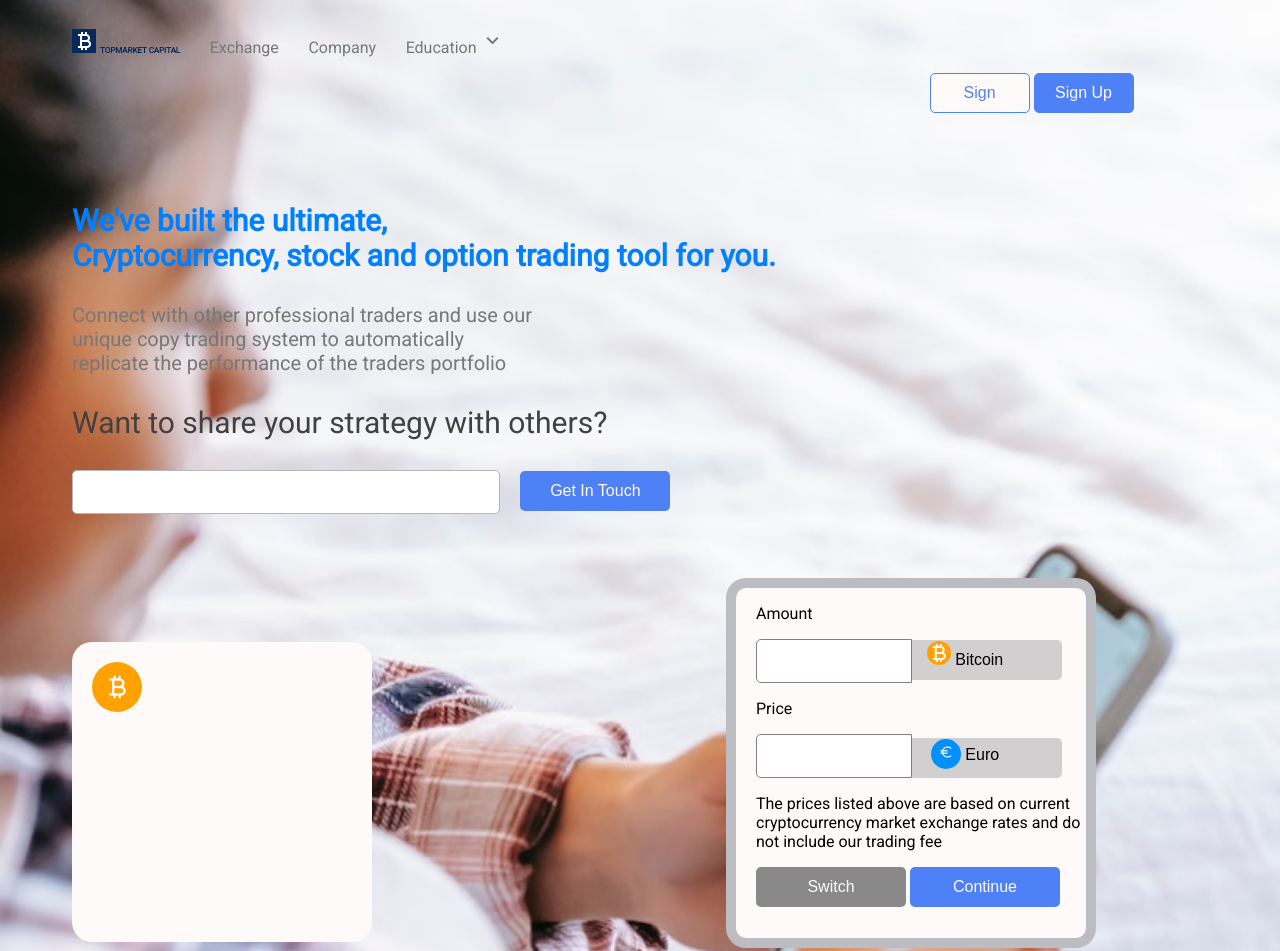
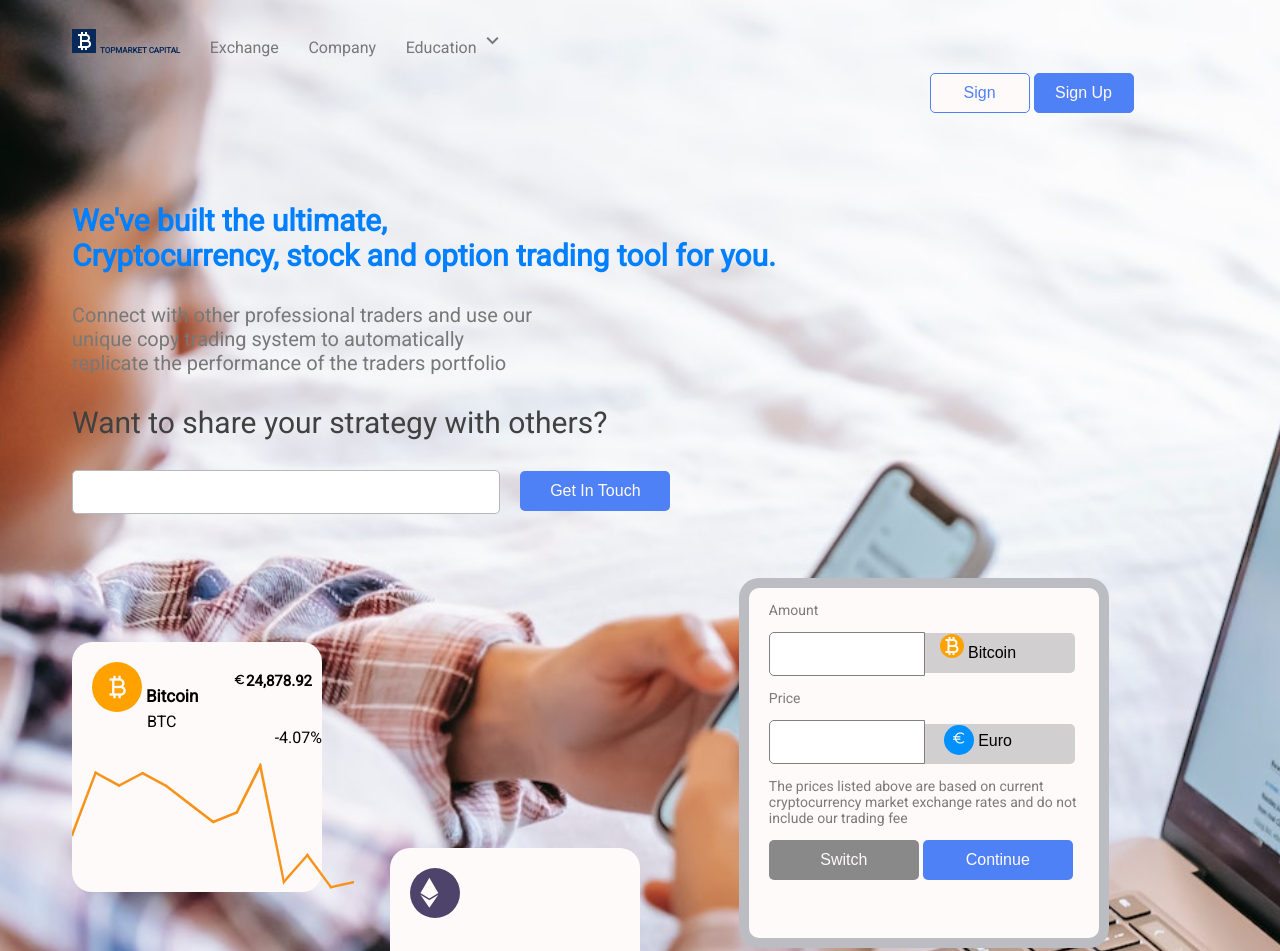
Before and after one commit to Mylesbriggs/markkktest.github.io, a plain HTML site: page index.html in a window 1280 px wide. Shown: the top 951 px of the page. Drawn offline with nearby package versions, Linux system fonts and the light colour scheme.

Commit message:
markkk.github.io

```diff
--- a/index.html
+++ b/index.html
@@ -166,7 +166,7 @@
         }
         .trading{
           float: right;
-            margin-right: 20%;
+            margin-right: 19%;
             margin-top: 5%;
             margin-left: 5%;
         }
@@ -203,6 +203,7 @@
             padding-top: 10px;
             margin-left: 20px;
             margin-top: 20px;
+            margin-bottom: 0px;
 
 
         }
@@ -270,11 +271,13 @@
         }
         .amt{
             margin-left: 20px;
+            font-size: 14px;
+            color: rgb(124, 122, 122);
         }
         .finaldiv{
             background-color: snow;
-            width: 300px;
-            height: 300px;
+            width: 250px;
+            height: 250px;
             border-radius: 20px;
 
             display: inline-block;
@@ -288,6 +291,37 @@
         .finaldiv2{
             margin-left: 5%;
             margin-top: 5%;
+        }
+        .btcdisdiv{
+            display: inline-block;
+            margin-bottom: 0px;
+
+        }
+        .btcdis{
+            font-size: 17px;
+            margin-top: 0px;
+
+        }
+        .btcdis2{
+            float: right;
+            margin-top: 30px;
+            margin-right: 10px;
+            font-size: 15px;
+        }
+        .euro2{
+            font-size: 13px;
+            font-weight: bolder;
+        }
+        .btcdis3{
+            margin-left: 75px;
+            margin-top: 0px;
+        }
+        .ll{
+            display: inline-block;
+        }
+        .btcdis4{
+            float: right;
+            text-align: center;
         }
 
 
@@ -355,10 +389,22 @@
         </div>
         <div class="lastdiv">
             <div class="finaldiv finaldiv2">
-                <span class="material-symbols-outlined bit3">
+                <span class="material-symbols-outlined bit3 btcdisdiv">
                     currency_bitcoin
                 </span>
-                <p></p>
+                <p class="btcdisdiv btcdis"><strong>Bitcoin</strong></p>
+                <p class="btcdisdiv btcdis2">
+                    <strong>
+                        <span class="material-symbols-outlined euro2">
+                            euro_symbol
+                           </span>24,878.92
+                    </strong>
+                </p>
+                <p class="btcdis3 ll">BTC</p>
+                <p class="btcdis4 ll">-4.07%</p>
+                <img class="" src="/download.png" alt="">
+
+
 
 
             </div>
```
Also changed, not shown: download.png (added).
